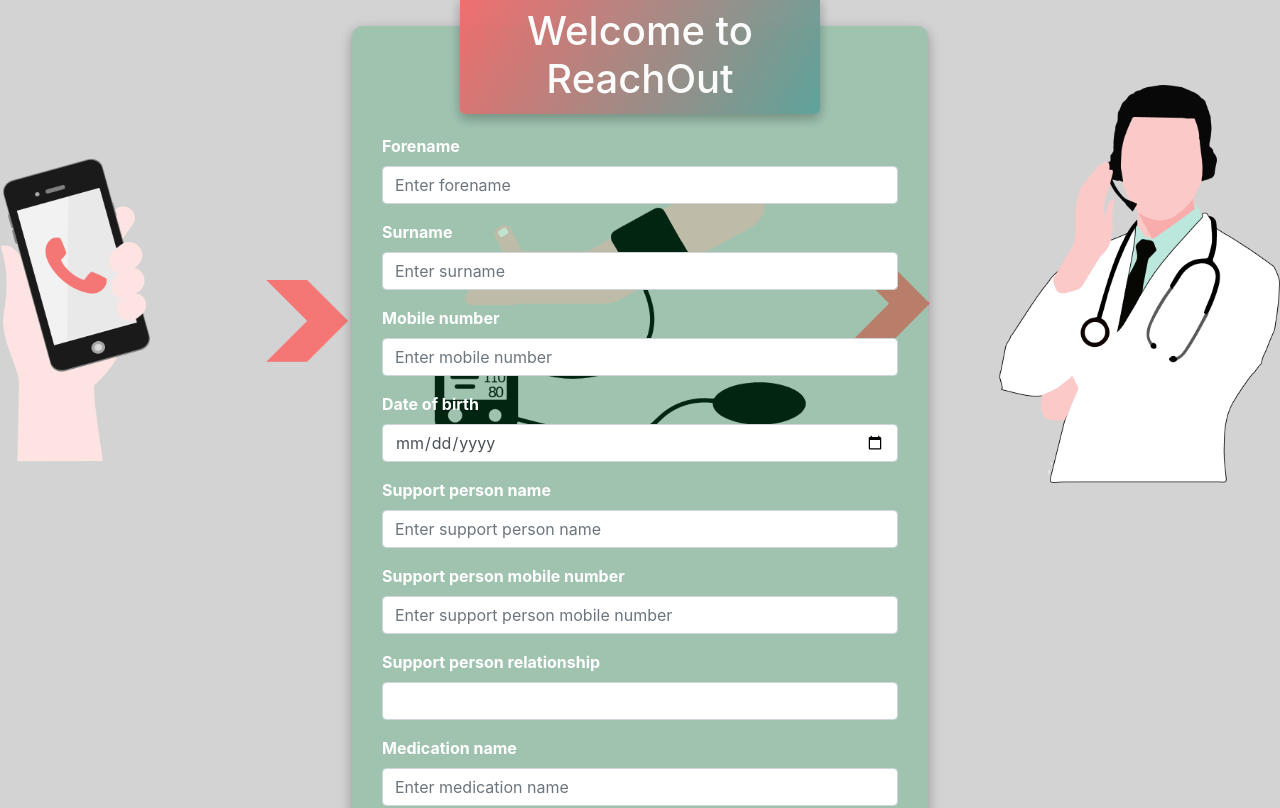
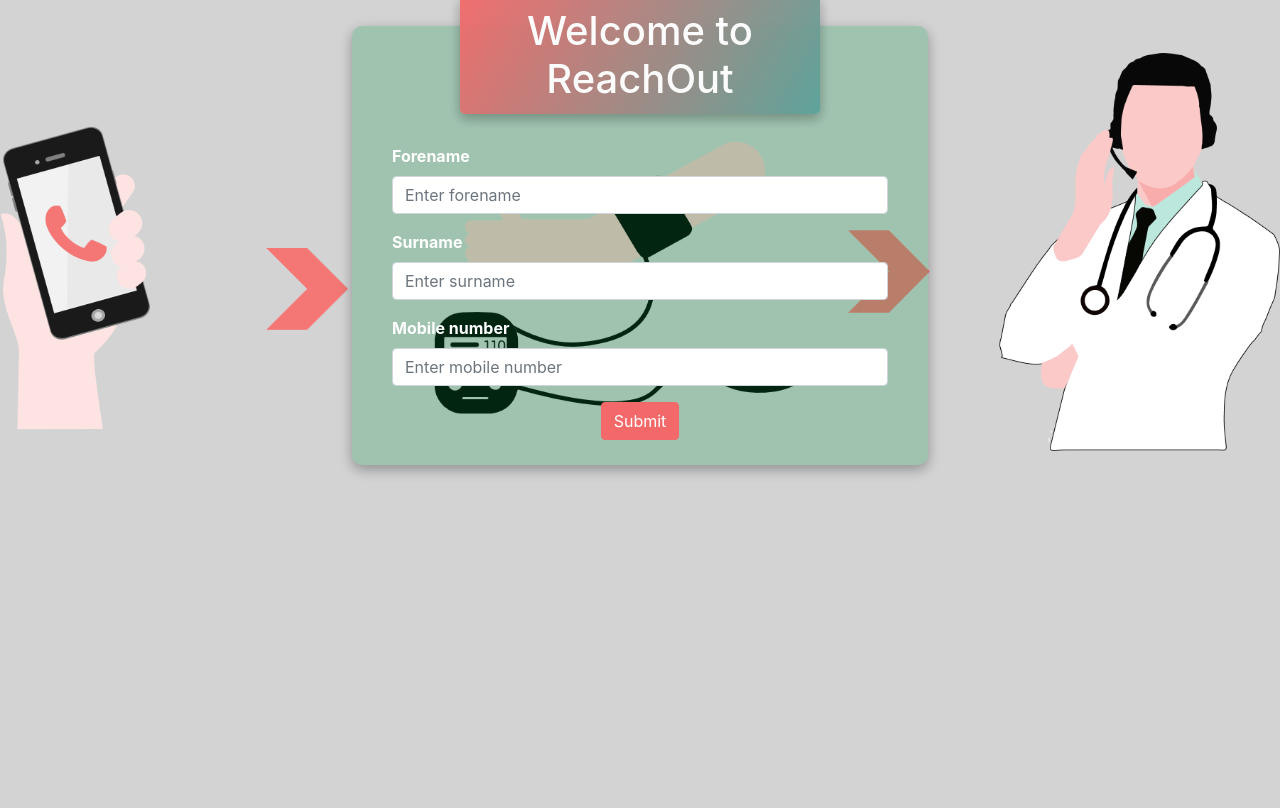
Before and after one commit to nina-rafieifar/ClockWorkHac2019, a React (Create React App) app in the folder OutReach/outreach.ui/: page / in a window 1280 px wide. Shown: the top 808 px of the page. Built offline with nearby package versions, Linux system fonts and the light colour scheme.

Commit message:
pretty pretty

```diff
--- a/OutReach/outreach.ui/package.json
+++ b/OutReach/outreach.ui/package.json
@@ -7,11 +7,13 @@
     "@types/node": "12.11.7",
     "@types/react": "16.9.11",
     "@types/react-dom": "16.9.3",
+    "@types/react-router-dom": "^5.1.0",
     "@types/reactstrap": "^8.0.6",
     "bootstrap": "^4.3.1",
     "react": "^16.11.0",
     "react-bootstrap": "^1.0.0-beta.14",
     "react-dom": "^16.11.0",
+    "react-router-dom": "^5.1.2",
     "react-scripts": "3.2.0",
     "reactstrap": "^8.1.1",
     "typescript": "3.6.4"
--- a/OutReach/outreach.ui/src/App.css
+++ b/OutReach/outreach.ui/src/App.css
@@ -1,3 +1,8 @@
+body {
+  text-align: center;
+  background-color: lightgray;
+}
+
 .App {
   text-align: center;
   background-color: lightgray;
@@ -36,6 +41,8 @@
 .formRegistration {
   margin: 0;
   text-align: left;
+  height: 100%;
+  padding: 10px 10px 25px 10px;
 }
 
 label {
@@ -44,7 +51,6 @@
 }
 
 .container {
-  /* margin-left: 1% !important; */
   width: 45% !important;
   padding-top: 1% !important;
   border-radius: 10px;
@@ -56,10 +62,57 @@
 .formTitle {
   margin: -42px 17% 20px 17%;
   padding: 2% 5px;
-  /* background-color: rgba(243, 105, 105); */
   opacity: 0.95;
   color: white;
   border-radius: 5px;
   background-image: linear-gradient(120deg, rgba(243, 105, 105) 0%, #5ba39a 100%);
   box-shadow: 0 5px 11px 0 rgba(0, 0, 0, .18), 0 4px 15px 0 rgba(0, 0, 0, .15);
 }
+
+.btn-secondary {
+  background-color: rgba(243, 105, 105) !important;
+  border-color: rgba(243, 105, 105) !important;
+}
+
+@media screen and (min-width: 576px) {
+  .container {
+    /* margin-left: 1% !important; */
+    width: 75% !important;
+  }
+}
+
+@media screen and (min-height: 276px) {
+  .Form {
+    height: 307px;
+  }
+}
+
+@media screen and (min-width: 768px) {
+  .Form {
+    height: 568px;
+  }
+  .container {
+    /* margin-left: 1% !important; */
+    width: 65% !important;
+  }
+}
+
+@media screen and (min-width: 992px) {
+  .Form {
+    height: 698px;
+  }
+  .container {
+    /* margin-left: 1% !important; */
+    width: 60% !important;
+  }
+}
+
+@media screen and (min-width: 1200px) {
+  .Form {
+    height: 898px;
+  }
+  .container {
+    /* margin-left: 1% !important; */
+    width: 45% !important;
+  }
+}
--- a/OutReach/outreach.ui/src/App.tsx
+++ b/OutReach/outreach.ui/src/App.tsx
@@ -1,6 +1,5 @@
 import React from "react";
 import "./App.css";
-import { Registration } from "./components/registration";
 import { Verification } from "./components/verification";
 import { Container } from "reactstrap";
 
@@ -13,17 +12,15 @@
     return (
       <div className="App">
         <div className="Form">
-          <div className="FormSubset">
           <header>{/* <div className="App-logo"></div> */}</header>
           <Container>
             <div>
               <h1 className="formTitle">Welcome to ReachOut</h1>
             </div>
-              <Registration></Registration>
-              <Verification patientForename="nina" patientSurname="raf" phoneNumber="448629639126"></Verification>
+            <Verification forename="" surname="" mobileNumber=""></Verification>
           </Container>
         </div>
-        </div>
+        <footer></footer>
       </div>
     );
   }
--- /dev/null
+++ b/OutReach/outreach.ui/src/components/pageNotFound.tsx
@@ -0,0 +1,5 @@
+import * as React from "react";
+
+const PageNotFound = () => <h1>Page not found!</h1>;
+
+export default PageNotFound;
--- a/OutReach/outreach.ui/src/components/registration.tsx
+++ b/OutReach/outreach.ui/src/components/registration.tsx
@@ -3,9 +3,6 @@
 
 interface IRegistrationProps {}
 interface IRegistrationState {
-  forename: string;
-  surname: string;
-  mobileNumber: string;
   dateOfBirth: string;
   supportPersonName: string;
   supportPersonMobileNumber: string;
@@ -21,9 +18,6 @@
   constructor(props: IRegistrationProps, context?: IRegistrationState) {
     super(props, context);
     this.state = {
-      forename: "",
-      surname: "",
-      mobileNumber: "",
       dateOfBirth: "",
       supportPersonName: "",
       supportPersonMobileNumber: "",
@@ -34,9 +28,6 @@
       medicationDosage: "",
       medicationNotes: ""
     };
-    this.handleForenameChange = this.handleForenameChange.bind(this);
-    this.handleSurnameChange = this.handleSurnameChange.bind(this);
-    this.handleMobileNumberChange = this.handleMobileNumberChange.bind(this);
     this.handleDateOfBirthChange = this.handleDateOfBirthChange.bind(this);
     this.handleSupportPersonNameChange = this.handleSupportPersonNameChange.bind(this);
     this.handleSupportPersonMobileNumberChange = this.handleSupportPersonMobileNumberChange.bind(this);
@@ -46,24 +37,6 @@
     this.handleMedicationFormChange = this.handleMedicationFormChange.bind(this);
     this.handleMedicationDosageChange = this.handleMedicationDosageChange.bind(this);
     this.register = this.register.bind(this);
-  }
-
-  protected handleForenameChange({ target }: any) {
-    this.setState({
-      forename: target.value
-    });
-  }
-
-  protected handleSurnameChange({ target }: any) {
-    this.setState({
-      surname: target.value
-    });
-  }
-
-  protected handleMobileNumberChange({ target }: any) {
-    this.setState({
-      mobileNumber: target.value
-    });
   }
 
   protected handleDateOfBirthChange({ target }: any) {
@@ -139,24 +112,6 @@
     return (
       <div className="formRegistration">
         <Col>
-          <FormGroup controlId="formForename">
-            <Label>Forename</Label>
-            <Input type="text" placeholder="Enter forename" onChange={this.handleForenameChange} />
-          </FormGroup>
-        </Col>
-        <Col>
-          <FormGroup controlId="formSurname">
-            <Label>Surname</Label>
-            <Input type="text" placeholder="Enter surname" onChange={this.handleSurnameChange} />
-          </FormGroup>
-        </Col>
-        <Col>
-          <FormGroup controlId="formMobileNumber">
-            <Label>Mobile number</Label>
-            <Input type="text" placeholder="Enter mobile number" onChange={this.handleMobileNumberChange} />
-          </FormGroup>
-        </Col>
-        <Col>
           <FormGroup controlId="formDateOfBirth">
             <Label>Date of birth</Label>
             <Input type="date" placeholder="Enter date of birth" onChange={this.handleDateOfBirthChange} />
--- a/OutReach/outreach.ui/src/components/verification.tsx
+++ b/OutReach/outreach.ui/src/components/verification.tsx
@@ -1,29 +1,55 @@
 import React from "react";
-import { Button } from "react-bootstrap";
+import { Registration } from "./registration";
+import { Col, Label, Input, Button, Form, FormGroup } from "reactstrap";
 
 interface IVerificationProps {
-  /**
-   * Patient Forename
-   */
-  patientForename: any;
+  forename: string;
+  surname: string;
+  mobileNumber: string;
+}
 
-  /**
-   * Patient Surname
-   */
-  patientSurname: any;
-
-  /**
-   * Phone number
-   */
-  phoneNumber: any;
+interface IVerificationStates {
+  forename: string;
+  surname: string;
+  mobileNumber: string;
+  dateOfBirth: string;
+  supportPersonName: string;
+  supportPersonMobileNumber: string;
+  supportPersonRelationship: string;
+  medicationName: string;
+  medicationFrequency: string;
+  medicationForm: string;
+  medicationDosage: string;
+  medicationNotes: string;
+  isVerified: boolean;
 }
 
 /**
  * Responsible for verifiying a patient's phone number
  */
-export class Verification extends React.Component<IVerificationProps> {
+export class Verification extends React.Component<IVerificationProps, IVerificationStates> {
+  url = process.env.REACT_APP_API_URL as string;
   constructor(props: any, context?: any) {
     super(props, context);
+    this.state = {
+      forename: this.props.forename,
+      surname: this.props.surname,
+      mobileNumber: this.props.mobileNumber,
+      dateOfBirth: "",
+      supportPersonName: "",
+      supportPersonMobileNumber: "",
+      supportPersonRelationship: "",
+      medicationName: "",
+      medicationFrequency: "",
+      medicationForm: "",
+      medicationDosage: "",
+      medicationNotes: "",
+      isVerified: false
+    };
+
+    this.handleForenameChange = this.handleForenameChange.bind(this);
+    this.handleSurnameChange = this.handleSurnameChange.bind(this);
+    this.handleMobileNumberChange = this.handleMobileNumberChange.bind(this);
     this.verify = this.verify.bind(this);
   }
 
@@ -31,18 +57,99 @@
    * Render the page with a name and phone number input
    */
   public render(): React.ReactNode {
-    return <Button type={"submit"} variant={"primary"} onClick={this.verify}></Button>;
+    if (!this.state.isVerified) {
+      return (
+        <>
+          <div className="formRegistration">
+            <Col>
+              <FormGroup controlId="formForename">
+                <Label>Forename</Label>
+                <Input type="text" placeholder="Enter forename" onChange={this.handleForenameChange} />
+              </FormGroup>
+            </Col>
+            <Col>
+              <FormGroup controlId="formSurname">
+                <Label>Surname</Label>
+                <Input type="text" placeholder="Enter surname" onChange={this.handleSurnameChange} />
+              </FormGroup>
+            </Col>
+            <Col>
+              <FormGroup controlId="formMobileNumber">
+                <Label>Mobile number</Label>
+                <Input type="text" placeholder="Enter mobile number" onChange={this.handleMobileNumberChange} />
+              </FormGroup>
+            </Col>
+            <div style={{ textAlign: "center" }}>
+              <Button type={"submit"} variant={"primary"} onClick={this.verify}>
+                Submit
+              </Button>
+            </div>
+          </div>
+        </>
+      );
+    } else {
+      return (
+        <>
+          <Registration></Registration>
+        </>
+      );
+    }
+  }
+
+  protected handleForenameChange({ target }: any) {
+    this.setState({
+      forename: target.value
+    });
+  }
+
+  protected handleSurnameChange({ target }: any) {
+    this.setState({
+      surname: target.value
+    });
+  }
+
+  protected handleMobileNumberChange({ target }: any) {
+    this.setState({
+      mobileNumber: target.value
+    });
   }
 
   protected verify() {
-    let url = process.env.REACT_APP_API_URL as string;
-    fetch(url + "/api/VerifyPhoneNumber", {
-      body: JSON.stringify({
-        patientForename: this.props.patientForename,
-        patientSurname: this.props.patientSurname,
-        phoneNumber: this.props.phoneNumber
-      })
-    });
+    if (this.state.forename !== "" && this.state.surname !== "" && this.state.mobileNumber !== "") {
+      this.checkIfIsVerified();
+      if (!this.state.isVerified)
+        fetch(this.url + "/api/VerifyPhoneNumber", {
+          method: "POST",
+          body: JSON.stringify({
+            patientForename: this.state.forename,
+            patientSurname: this.state.surname,
+            phoneNumber: this.state.mobileNumber
+          })
+        })
+          .then(response => {
+            return response.text();
+          })
+          .then(result => {
+            let response = JSON.parse(result);
+            // this.setState({
+            //   items: response.audit as []
+            // });
+          });
+    }
+  }
+
+  protected checkIfIsVerified() {
+    if (this.state.mobileNumber !== "")
+      fetch(this.url + "/api/Patient?mobilePhoneNumber=" + this.state.mobileNumber)
+        .then(response => {
+          return response.text();
+        })
+        .then(result => {
+          let response = JSON.parse(result);
+          // this.setState({
+          //   items: response.audit as []
+          // });
+        });
   }
 }
 
```
Also changed, not shown: 1 other file (tests, documents, lock files or other folders). Lines whose indentation alone changed are shown as unchanged.
